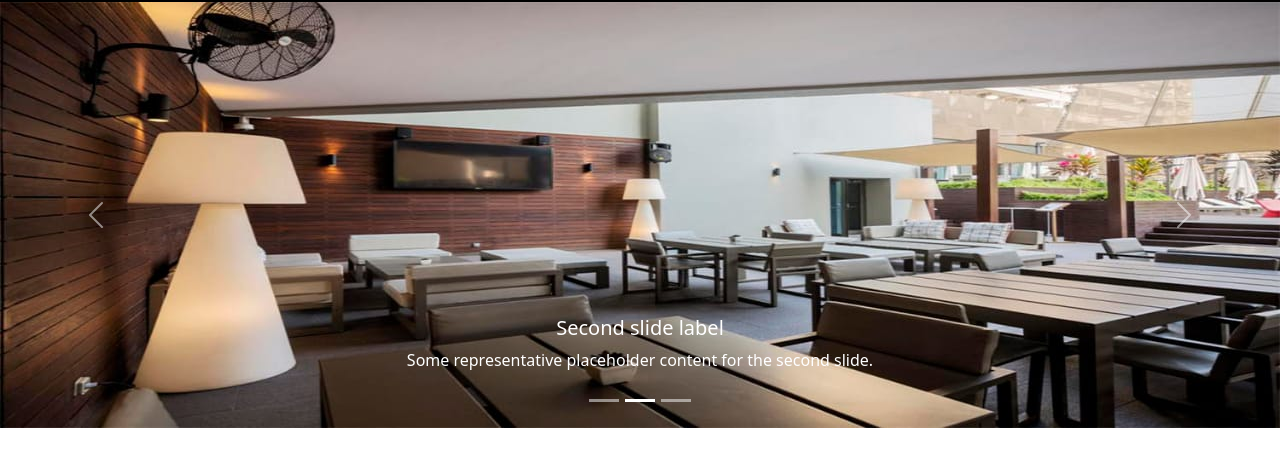
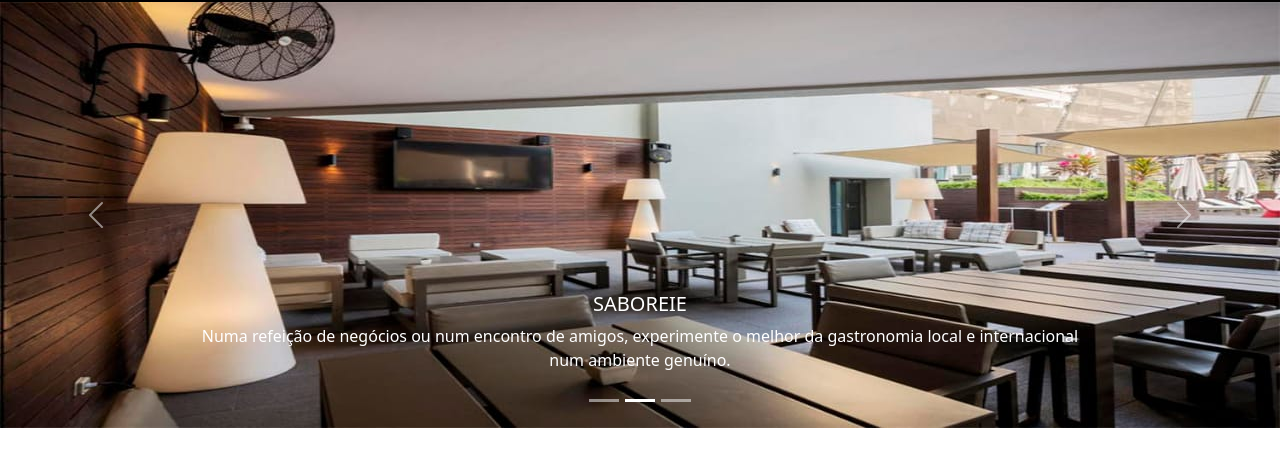
Before and after one commit to Gersonantoonio/tr-pico-work-unitel, a plain HTML site: page index.html in a window 1280 px wide. Both pictures are taken after a click on the button 640 px from the left and 501 px from the top of the page. Shown: the part 101-551 px from the top of the page. Drawn offline with Linux system fonts and the light colour scheme.

Commit message:
atualizacao dois

```diff
--- a/index.html
+++ b/index.html
@@ -44,8 +44,8 @@
           <div class="carousel-item h-1200">
             <img src="/img/2.jpeg" class="d-block w-100" alt="imagem">
             <div class="carousel-caption d-none d-md-block">
-              <h5>Second slide label</h5>
-              <p>Some representative placeholder content for the second slide.</p>
+              <h5>SABOREIE</h5>
+              <p>Numa refeição de negócios ou num encontro de amigos, experimente o melhor da gastronomia local e internacional num ambiente genuíno.</p>
             </div>
           </div>
           <div class="carousel-item">
```
